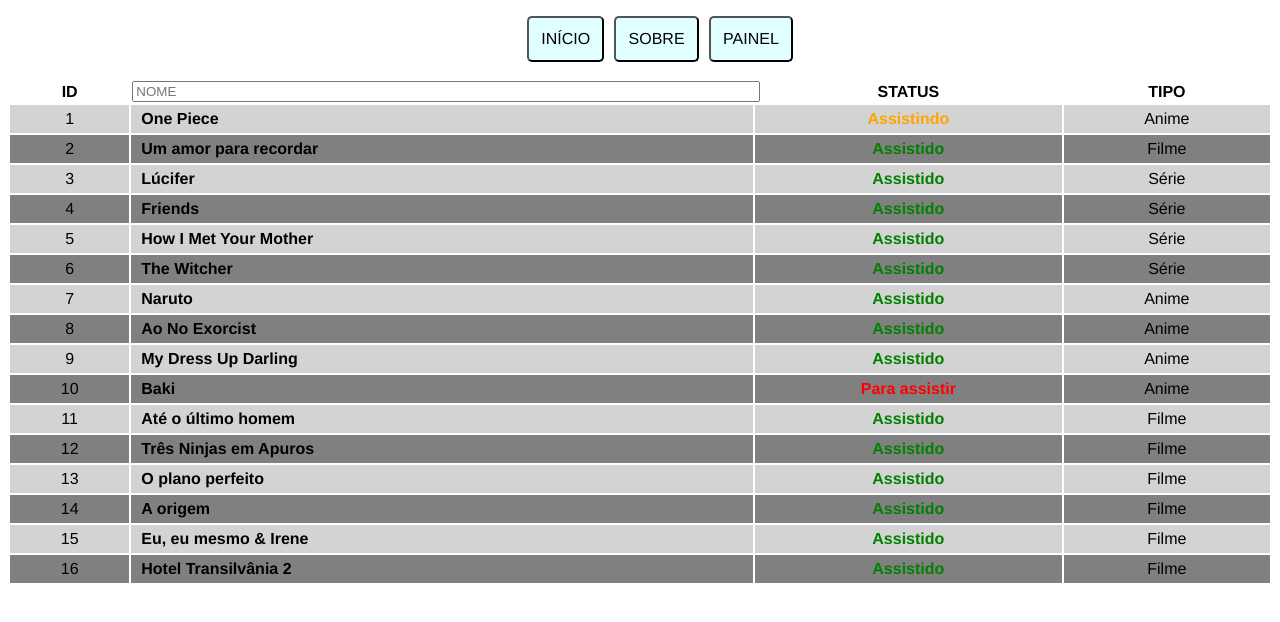
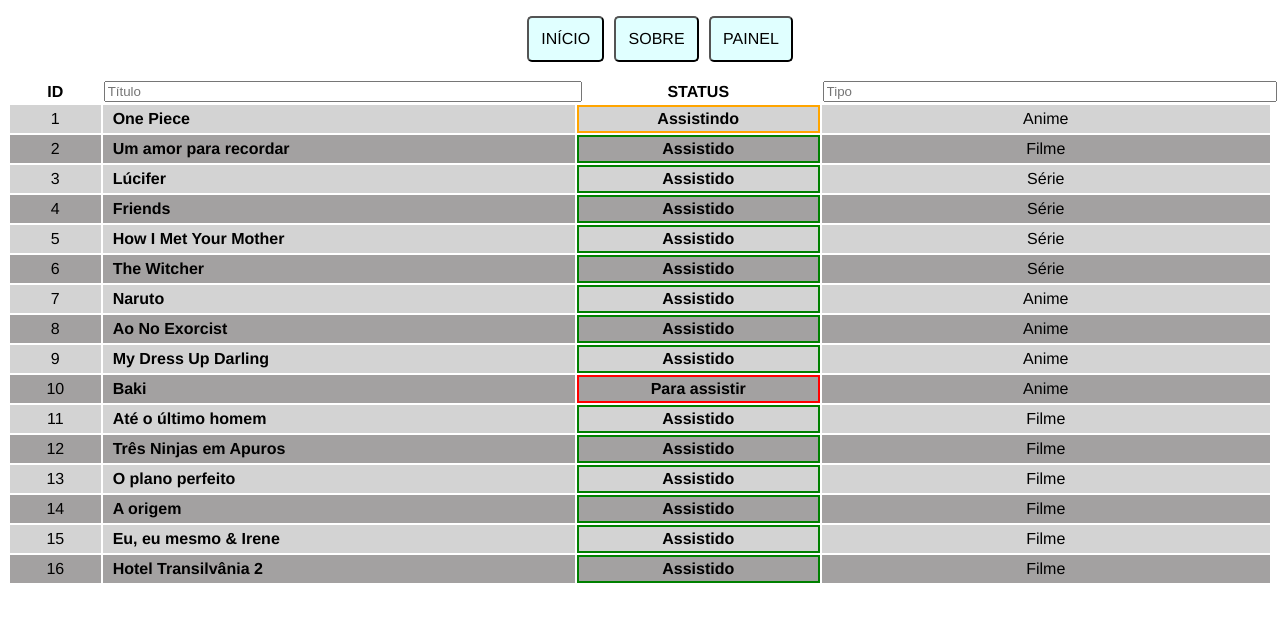
Before and after one commit to xpulquerio/Projeto_CheckList, a React (Create React App) app in the folder checklist/: page / in a window 1280 px wide. Shown: the top 622 px of the page. Built offline with nearby package versions, Linux system fonts and the light colour scheme.

Commit message:
Adicionada alguns coisas

```diff
--- a/checklist/src/components/Table.js
+++ b/checklist/src/components/Table.js
@@ -3,6 +3,7 @@
 
 const Table = ({ files }) => {
     const [name, setName] = useState("");
+    const [type, setType] = useState("");
 
     const chooseStyleStatus = (x) => {
         var status = styles.App_Table_td_3;
@@ -15,7 +16,7 @@
         }
         return status;
     }
-    const listItens = files.filter(file => file.name.toLowerCase().indexOf(name) !== -1).map((file) =>
+    const listItens = files.filter(file => (file.name.toLowerCase().indexOf(name) !== -1) && (file.type.toLowerCase().indexOf(type) !== -1)).map((file) =>
         <tr className={styles.App_Table_tr}>
             <td className={styles.App_Table_td}>{file.id}</td>
             <td className={styles.App_Table_td} style={{ textAlign: "justify", fontWeight: "bold" }}>{file.name}</td>
@@ -29,6 +30,11 @@
         setName(e.target.value);
     }
 
+    const handleType = (e) => {
+        e.preventDefault();
+        setType(e.target.value);
+    }
+
     return (
         <div>
 
@@ -36,23 +42,31 @@
                 <thead>
                     <tr>
                         <th className={styles.App_Table_th}>ID</th>
-                        <th className={styles.App_Table_th}><form>
-                            <div>
-                                <label>
-                                    <span></span>
-                                    <input className={styles.App_Form_Search} type="text" name="name" placeholder="NOME" onChange={handleName} value={name} />
-                                </label>
-                            </div>
-                        </form></th>
+                        <th className={styles.App_Table_th}>
+                            <form>
+                                <div>
+                                    <label>
+                                        <span></span>
+                                        <input className={styles.App_Form_Search} type="text" name="Título" placeholder="Título" onChange={handleName} value={name} />
+                                    </label>
+                                </div>
+                            </form>
+                        </th>
                         <th className={styles.App_Table_th}>STATUS</th>
-                        <th className={styles.App_Table_th}>TIPO</th>
+                        <th className={styles.App_Table_th}>
+                            <form>
+                                <div>
+                                    <label>
+                                        <span></span>
+                                        <input className={styles.App_Form_Search} type="text" name="Tipo" placeholder="Tipo" onChange={handleType} value={type} />
+                                    </label>
+                                </div>
+                            </form>
+                        </th>
                     </tr>
                 </thead>
                 <tbody>
                     {listItens}
-
-
-
                 </tbody>
                 <tfoot>
 
--- a/checklist/src/components/Table.module.css
+++ b/checklist/src/components/Table.module.css
@@ -15,7 +15,7 @@
 }
 
 .App_Table_tr:nth-child(even) {
-    background-color: gray;
+    background-color: rgb(163, 161, 161);
 }
 
 .App_Table_td {
@@ -26,21 +26,25 @@
 
 }
 .App_Table_td_1 {
-  color: green;
+
   font-weight: bold;
+  border: 2px green solid;
 }
 
 .App_Table_td_3 {
-    color: red;
+
     font-weight: bold;
+    border: 2px red solid;
   }
   .App_Table_td_2 {
-    color: orange;
+
     font-weight: bold;
+    border: 2px orange solid;
   }
   .App_Table_td_4 {
-    color: purple;
+
     font-weight: bold;
+    border: 2px purple solid;
   }
 
 .App_Form_Search {
```
Also changed, not shown: checklist/src/data/files.js (added).
